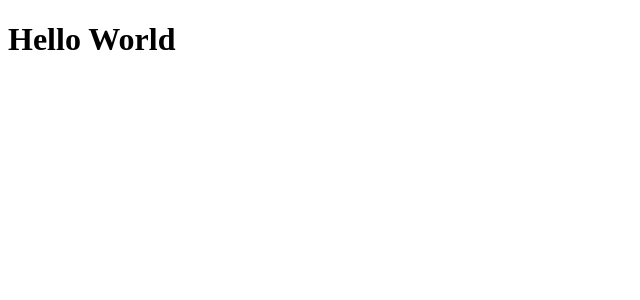
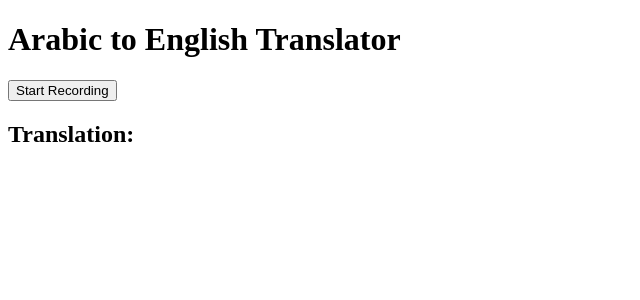
Before and after one commit to abmu/arabic-english-transcriber, a React (Vite) app in the folder frontend/: page / in a window 1280 px wide. Shown: the top 300 px of the page, without its empty margins (0-640 px from the left). Built offline with nearby package versions, Linux system fonts and the light colour scheme.

Commit message:
Added record button

```diff
--- a/frontend/src/App.tsx
+++ b/frontend/src/App.tsx
@@ -1,7 +1,26 @@
+import React, { useState } from 'react';
+
 function App() {
+  const [isRecording, setIsRecording] = useState(false);
+
+  const startRecording = async () => {
+    setIsRecording(true);
+    console.log('Recording Started');
+  };
+
+  const stopRecording = () => {
+    setIsRecording(false);
+    console.log('Recording Stopped');
+  }
+
   return (
     <div>
-      <h1>Hello World</h1>
+      <h1>Arabic to English Translator</h1>
+      <button onClick={isRecording ? stopRecording : startRecording}>
+        {isRecording ? 'Stop Recording' : 'Start Recording'}
+      </button>
+      <h2>Translation:</h2>
+      <p></p>
     </div>
   );
 }
```
Also changed, not shown: 1 other file (tests, documents, lock files or other folders).
